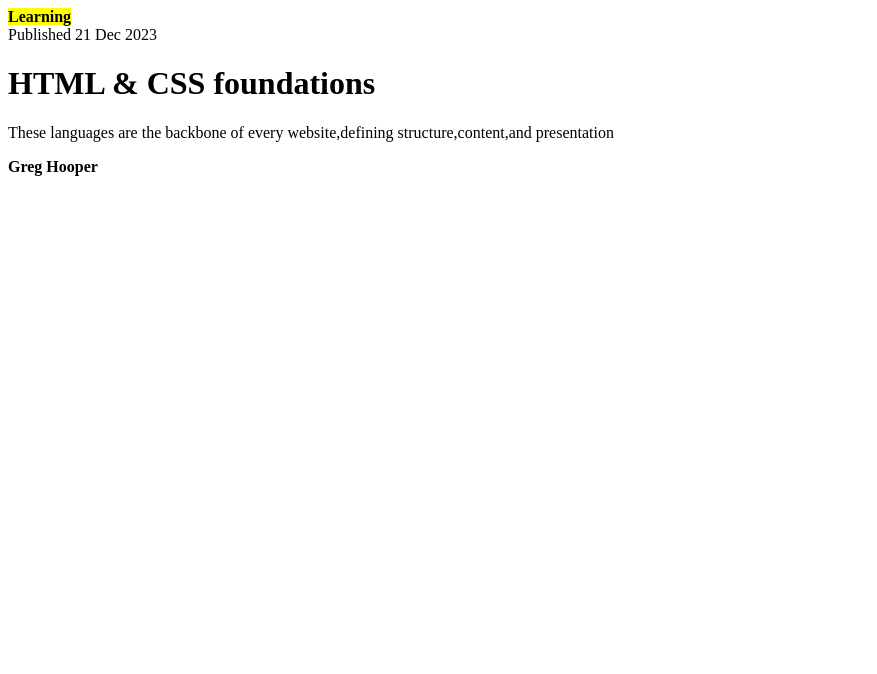
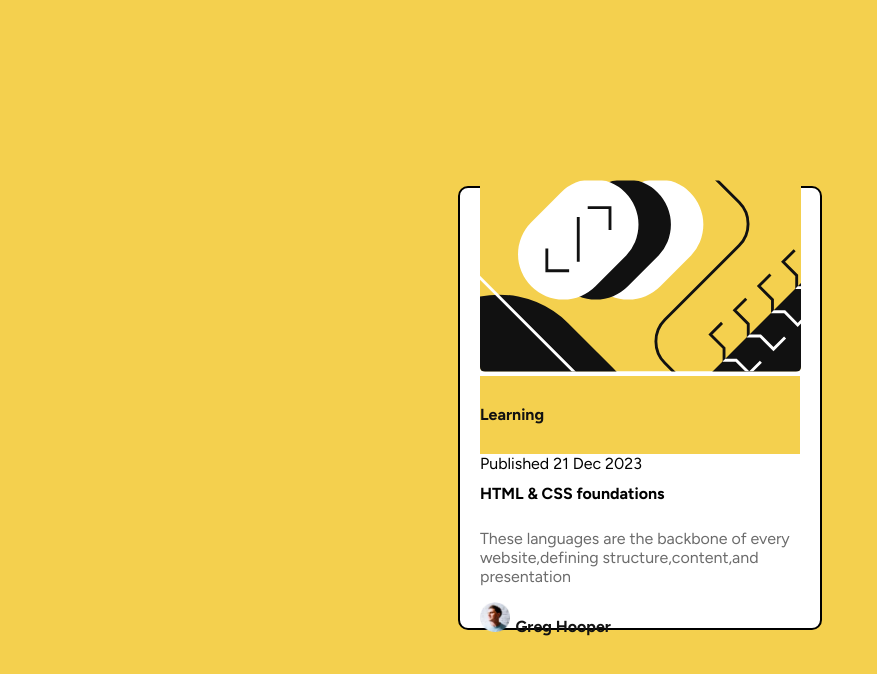
Before and after one commit to vivek-landge/Blog-Preveiw-card, a plain HTML site: page index.html in a window 1280 px wide. Shown: the whole page, without its empty margins (0-877 px from the left). Drawn offline with Linux system fonts and the light colour scheme.

Commit message:
Added CSS file

```diff
--- /dev/null
+++ b/Style.css
@@ -0,0 +1,47 @@
+@import url('https://fonts.googleapis.com/css2?family=Figtree:wght@300..900&display=swap');
+body{
+    background-color: hsl(47, 88%, 63%);
+    height:100vh;
+    display : flex ;
+    justify-content : center;
+    align-items : center;
+    font-family: "Figtree", sans-serif;
+}
+.container{
+    background-color : hsl(0, 0%, 100%);
+    height : 50vh;
+    width: 40vh;
+    border : 2px solid black;
+    border-radius : 10px;
+    display :flex ;
+    flex-direction: column;
+    justify-content: center;
+    padding: 20px 20px 20px 20px;
+}
+#main{
+    height:24vh;
+    border-radius: 5px;
+}
+div{
+    text-align :left;
+}
+
+p{
+    font-size : 16px;
+    color: hsl(0, 0%, 42%);
+}
+b{
+    color:hsl(0, 0%, 7%);
+    padding: 2px 2px 2px 2px;
+
+}
+.comment{
+    display : flex;
+    align-items: center;
+    flex-direction: row;
+    text-align: center;
+}
+
+#avatar{
+    height: 30px;
+}
--- a/index.html
+++ b/index.html
@@ -4,23 +4,25 @@
     <meta charset="UTF-8">
     <meta name="viewport" content="width=device-width, initial-scale=1.0">
     <title>Document</title>
+    <link rel="stylesheet" href="Style.css">
+
 </head>
 <body>
     <div class="container">
-
-        <span style = "background-color : yellow">
-            <b>
-                Learning
+        <div>
+            <img src="illustration-article.svg" id="main">
+        </div>
+        <div style="background-color: hsl(47, 88%, 63%);">
+            <b >
+                <h1 style="font-size: 16px;">Learning</h1>
             </b>
-        </span>
+        </div>
         <div>
             Published 21 Dec 2023
         </div>
         <div>
-            <h1>
-                <b>
-                    HTML & CSS foundations
-                </b>
+            <h1 style="font-size : 16px;">
+              HTML & CSS foundations
             </h1>
         </div>
         <div>
@@ -30,6 +32,7 @@
         </div>
         <div class="comment">
             <div>
+                    <img src="image-avatar.webp" id="avatar">
                 <b>
                     Greg Hooper
                 </b>
```
